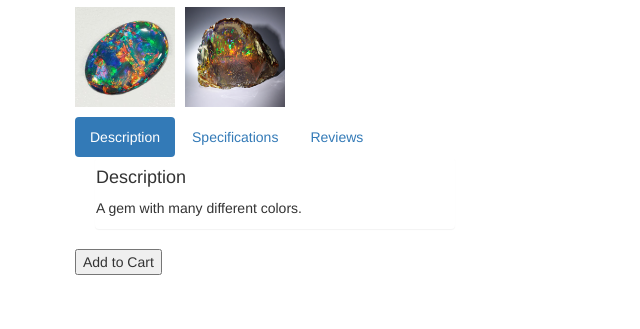
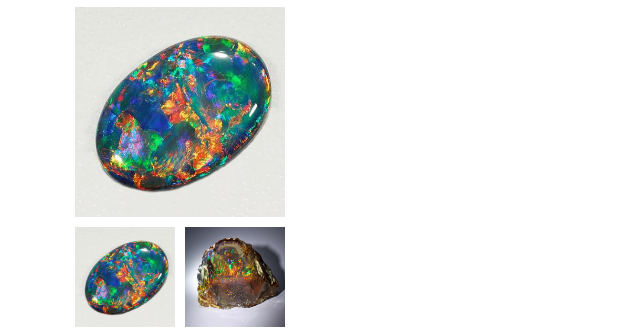
Before and after one commit to antoniablair/gemstore, a plain HTML site: page index.html in a window 1280 px wide. Shown: the part 232-561 px from the top of the page, without its empty margins (0-640 px from the left). Drawn offline with nearby package versions, Linux system fonts and the light colour scheme.

Commit message:
Connect galleryController to main image on index

```diff
--- a/index.html
+++ b/index.html
@@ -32,7 +32,8 @@ Expressions - How values get displayed within the page -->
           This ng-show directive will specify an expression. The expression is store.product.canPurchase
 
           This directive is telling our button to only show if the value of this expression, store.product.canPurchase, is true -->
-          <div class="gallery" ng-show="product.images.length">
+          <div class="gallery" ng-show="product.images.length" ng-controller="GalleryController as gallery">
+            <img ng-src="{{product.images[gallery.current]}}" class="large-image" />
             <ul>
               <div ng-repeat="image in product.images">
               <img ng-src ="{{image}}" class="gem-thumb"/>
--- a/stylesheets/gemstyles.css
+++ b/stylesheets/gemstyles.css
@@ -13,8 +13,7 @@ ul li {
 
 .gallery {
 	width: 100%;
-	height: 100px;
-	overflow: hidden;
+	height: 350px;
 	margin-left: -50px;
 }
 
@@ -41,3 +40,10 @@ ul li {
 .panel {
 	margin-left: -30px;
 }
+
+.large-image {
+	width: 210px;
+	height: 210px;
+	margin-left: 50px;
+	margin-bottom: 10px;
+}
```
